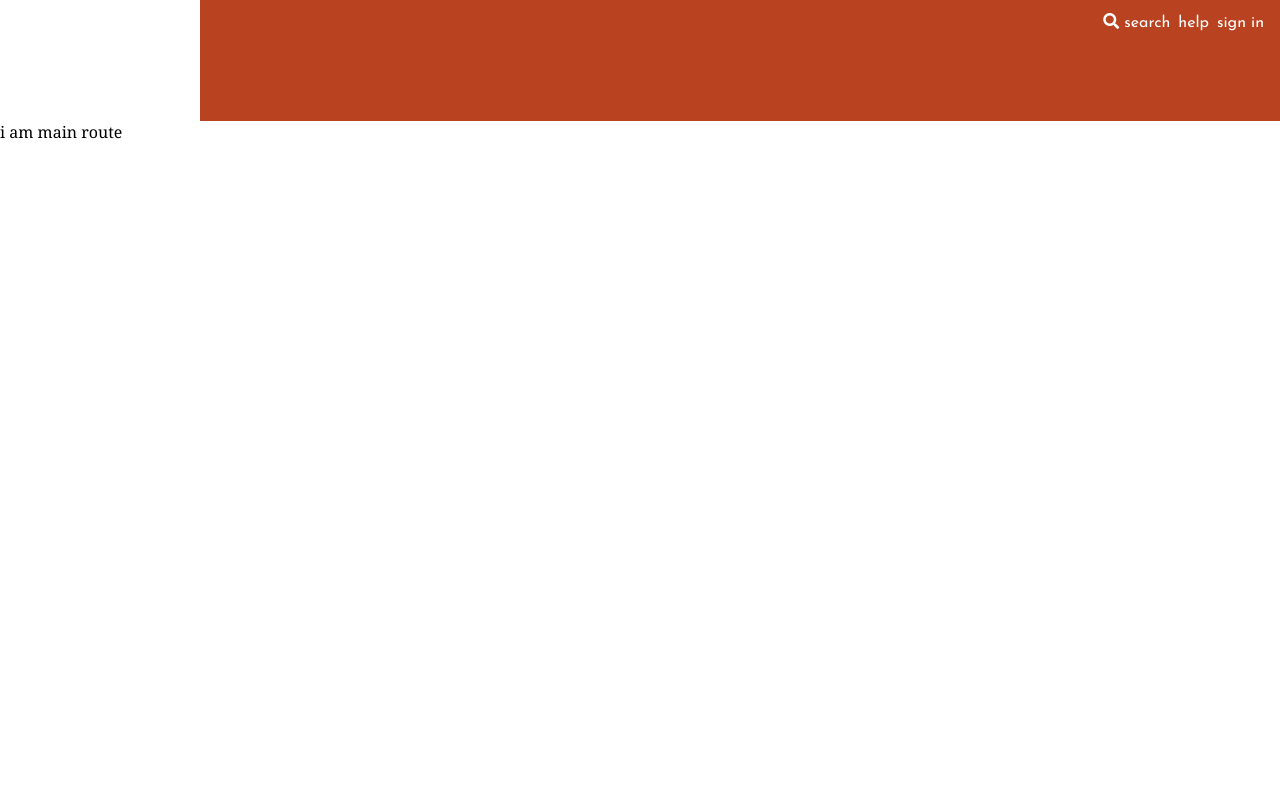
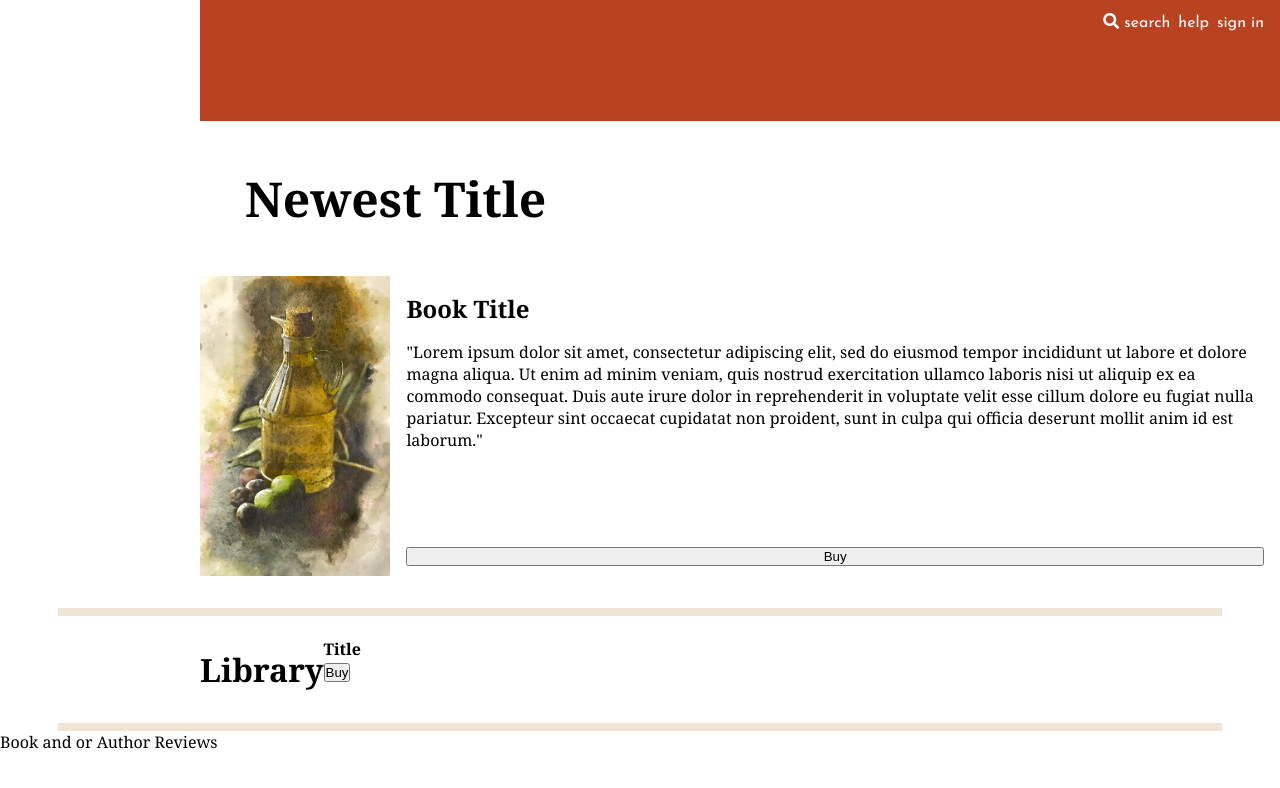
Before and after one commit to BrianDorado/Book-retail, a React (Create React App) app: page / in a window 1280 px wide. Shown: the top 788 px of the page. Built offline with nearby package versions, Linux system fonts and the light colour scheme.

Commit message:
file structuring and body SASS, structure

```diff
--- a/public/index.html
+++ b/public/index.html
@@ -4,41 +4,16 @@
     <meta charset="utf-8">
     <meta name="viewport" content="width=device-width, initial-scale=1, shrink-to-fit=no">
     <meta name="theme-color" content="#000000">
-    <!--
-      manifest.json provides metadata used when your web app is added to the
-      homescreen on Android. See https://developers.google.com/web/fundamentals/engage-and-retain/web-app-manifest/
-    -->
+
     <link rel="manifest" href="%PUBLIC_URL%/manifest.json">
     <link rel="shortcut icon" href="%PUBLIC_URL%/favicon.ico">
     <!-- fontawesome -->
     <link rel="stylesheet" href="https://use.fontawesome.com/releases/v5.1.0/css/all.css" integrity="sha384-lKuwvrZot6UHsBSfcMvOkWwlCMgc0TaWr+30HWe3a4ltaBwTZhyTEggF5tJv8tbt"
       crossorigin="anonymous">
 
-    <!--
-      Notice the use of %PUBLIC_URL% in the tags above.
-      It will be replaced with the URL of the `public` folder during the build.
-      Only files inside the `public` folder can be referenced from the HTML.
-
-      Unlike "/favicon.ico" or "favicon.ico", "%PUBLIC_URL%/favicon.ico" will
-      work correctly both with client-side routing and a non-root public URL.
-      Learn how to configure a non-root public URL by running `npm run build`.
-    -->
     <title>React App</title>
   </head>
   <body>
-    <noscript>
-      You need to enable JavaScript to run this app.
-    </noscript>
     <div id="root"></div>
-    <!--
-      This HTML file is a template.
-      If you open it directly in the browser, you will see an empty page.
-
-      You can add webfonts, meta tags, or analytics to this file.
-      The build step will place the bundled scripts into the <body> tag.
-
-      To begin the development, run `npm start` or `yarn start`.
-      To create a production bundle, use `npm run build` or `yarn build`.
-    -->
   </body>
 </html>
--- a/src/App.jsx
+++ b/src/App.jsx
@@ -1,5 +1,6 @@
 import React, { Component } from 'react';
 import Nav from './components/nav/Nav';
+import Home from './components/Home/home'
 import routes from './routes';
 
 class App extends Component {
@@ -7,6 +8,7 @@ class App extends Component {
     return (
       <div className="App">
         <Nav/>
+        <Home/>
         {routes}
       </div>
     );
--- /dev/null
+++ b/src/components/BookTiles/tile.jsx
@@ -0,0 +1,17 @@
+import React from 'react'
+
+const BookTile = props => {
+return (
+<div>
+    {/* image float-left, Title top, call to action and price side by side, ?description below? */}
+    <img src="" alt=""/>
+    <div>
+        <h4>Title</h4>
+        <button className='user-purchase-action'>Buy</button>
+        {/* Either Description or link to product page for description and general details  */}
+
+    </div>
+</div>
+)
+}
+export default BookTile
--- /dev/null
+++ b/src/components/Home/_home.sass
@@ -0,0 +1,47 @@
+.new-title-header
+    margin-left: 200px
+    font-size: 3rem
+    padding: 45px
+
+.new-title
+    height: 300px
+    display: flex
+
+.new-title-img
+    max-height: 100%
+    margin-left: 200px
+
+
+.new-title-info
+    padding: 1rem
+
+
+.lower-section
+    height: 90%
+    display: flex
+    flex-direction: column
+    justify-content: space-between
+
+
+.new-title-description
+    margin-top: 1rem
+
+
+.homepage-breakpoint
+    width: 91vw
+    height: 1vh
+    margin: auto
+    margin-top: 4vh
+    opacity: .35
+    background-color: tan
+
+.titles-library
+    widht: 90vw
+    margin: auto
+    display: flex
+
+
+.library-header
+    font-size: 2rem
+    margin-left: 200px
+    margin-top: 4vh
--- /dev/null
+++ b/src/components/Home/home.jsx
@@ -0,0 +1,39 @@
+import React, { Component } from 'react';
+import Tile from '../BookTiles/tile';
+import Image from '../../Media/Img/bottle-2022741_960_720.jpg';
+
+class Home extends Component {
+  render() {
+    return (
+      <div>
+        <h2 className='new-title-header'>Newest Title</h2>
+        <div className="new-title">
+          <img src={Image} alt="newest-title-cover" className="new-title-img" />
+          <div className="new-title-info">
+            <h2 className="new-title-title">Book Title</h2>
+            <span className="lower-section">
+              <p className="new-title-description">
+                "Lorem ipsum dolor sit amet, consectetur adipiscing elit, sed do eiusmod tempor incididunt ut labore et
+                dolore magna aliqua. Ut enim ad minim veniam, quis nostrud exercitation ullamco laboris nisi ut aliquip
+                ex ea commodo consequat. Duis aute irure dolor in reprehenderit in voluptate velit esse cillum dolore eu
+                fugiat nulla pariatur. Excepteur sint occaecat cupidatat non proident, sunt in culpa qui officia
+                deserunt mollit anim id est laborum."
+              </p>
+              <button className="user-action-purchase">Buy</button>
+            </span>
+          </div>
+        </div>
+        <div className="homepage-breakpoint" />
+        <div className="titles-library">
+          <h3 className='library-header'>Library</h3>
+          {/* To be mapped over axios body response */}
+          <Tile title="" image="" description="" price="" />
+        </div>
+        <div className="homepage-breakpoint" />
+        <div>Book and or Author Reviews</div>
+      </div>
+    );
+  }
+}
+
+export default Home;
--- a/src/main.css
+++ b/src/main.css
@@ -30,3 +30,46 @@ html {
         cursor: pointer; }
       .nav-component .nav-right div:first-child span:hover {
         border-color: #fff; }
+
+.new-title-header {
+  margin-left: 200px;
+  font-size: 3rem;
+  padding: 45px; }
+
+.new-title {
+  height: 300px;
+  display: flex; }
+
+.new-title-img {
+  max-height: 100%;
+  margin-left: 200px; }
+
+.new-title-info {
+  padding: 1rem; }
+
+.lower-section {
+  height: 90%;
+  display: flex;
+  flex-direction: column;
+  justify-content: space-between; }
+
+.new-title-description {
+  margin-top: 1rem; }
+
+.homepage-breakpoint {
+  width: 91vw;
+  height: 1vh;
+  margin: auto;
+  margin-top: 4vh;
+  opacity: .35;
+  background-color: tan; }
+
+.titles-library {
+  widht: 90vw;
+  margin: auto;
+  display: flex; }
+
+.library-header {
+  font-size: 2rem;
+  margin-left: 200px;
+  margin-top: 4vh; }
--- a/src/main.sass
+++ b/src/main.sass
@@ -4,3 +4,4 @@ $color1: lighten(#395C6B, 15%)
 @import url('https://fonts.googleapis.com/css?family=Josefin+Sans')
 @import reset
 @import './components/nav/_nav.sass'
+@import './components/Home/_home.sass'
--- a/src/routes.jsx
+++ b/src/routes.jsx
@@ -3,6 +3,8 @@ import { Switch, Route } from 'react-router-dom';
 
 export default (
     <Switch>
-        <Route exact path="/" render={_=><div>i am main route</div>}/>
+        <Route exact path="/" render={_=><div>
+
+        </div>}/>
     </Switch>
 )
```
Also changed, not shown: src/components/Footer/footer.jsx (added, +14 -0 lines), src/components/Product_Page/prodcut_view.jsx (added, +11 -0 lines), src/Media/Img/bottle-2022741_960_720.jpg (added), 1 other file (tests, documents, lock files or other folders).
